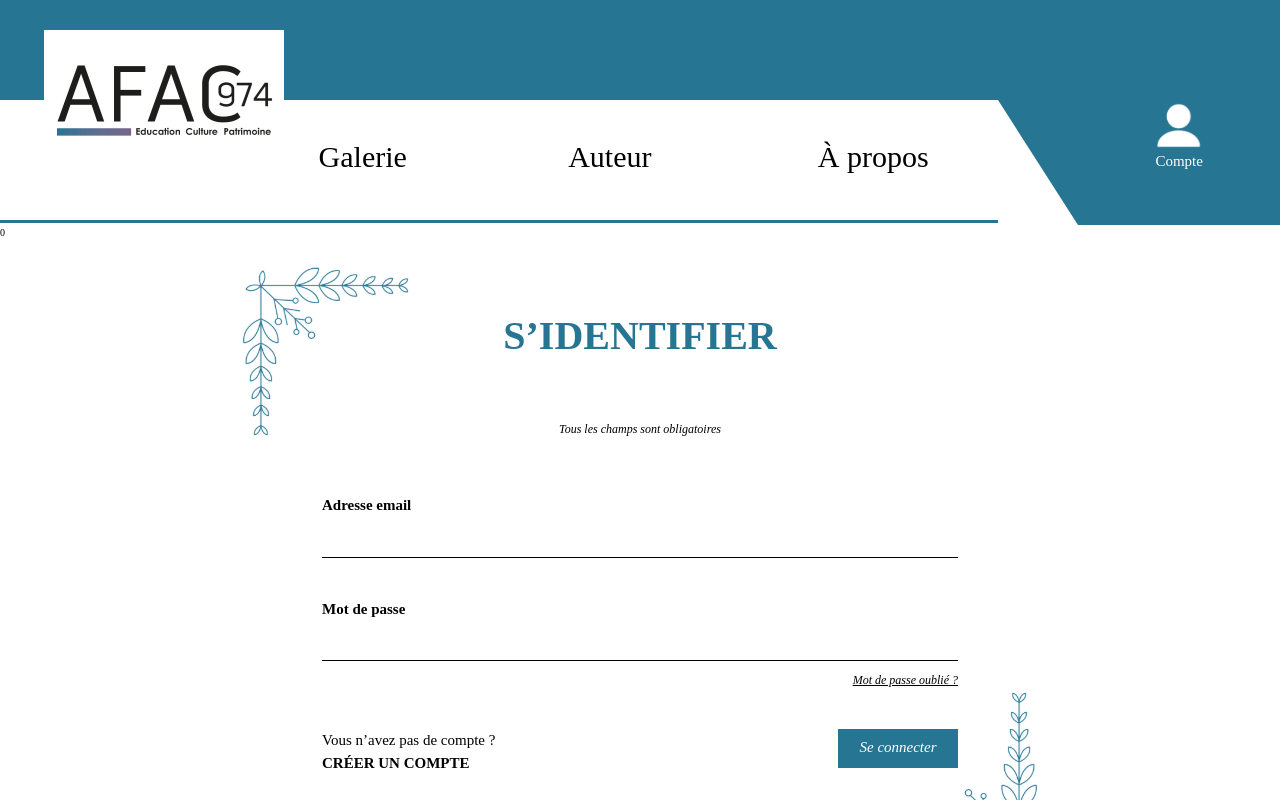
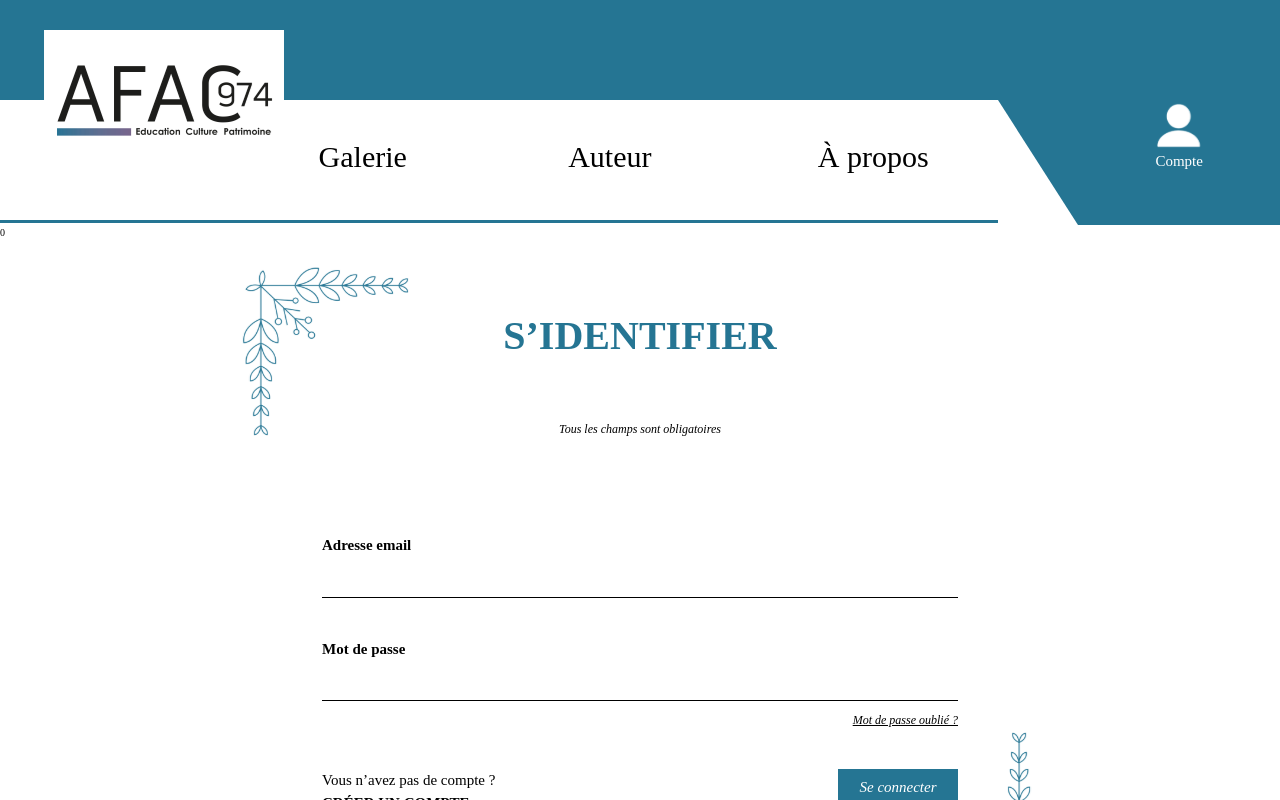
Before and after one commit to WildCodeSchool/2023-02-JS-RemoteFR-DeVMX-P3-Cirque-de-MAVAT, a React (Vite) app in the folder frontend/: page /login in a window 1280 px wide. Shown: the top 800 px of the page. Built offline with nearby package versions, Linux system fonts and the light colour scheme.

Commit message:
scssauthors_form

```diff
--- a/frontend/src/components/AuthorsFormAdd.jsx
+++ b/frontend/src/components/AuthorsFormAdd.jsx
@@ -32,6 +32,9 @@ function AuthorsFormAdd() {
 
   return (
     <div>
+      <section className="account">
+        <h2>Gérer les auteurs</h2>
+        <p className="authortoadd">Ajouter un auteur</p>
         <form onSubmit={handleSubmit} className="register-form">
           <label htmlFor="lastname">Nom :</label>
           <input
@@ -114,6 +117,7 @@ function AuthorsFormAdd() {
             ENREGISTRER
           </button>
         </form>
+      </section>
     </div>
   );
 }
--- /dev/null
+++ b/frontend/src/sass/_accountauthors.scss
@@ -0,0 +1,85 @@
+.authortoadd {
+  font-size: 1.5rem;
+  font-style: italic;
+  text-align: center;
+  margin-bottom: 5.6rem;
+  color: white;
+  background: var(--primary-color);
+  padding: 1rem 1.3rem 1.2rem;
+  border: none;
+  display: flex;
+  flex-direction: column;
+  gap: 1rem;
+  margin-top: 4rem;
+}
+
+.register-form {
+  display: flex;
+  flex-direction: column;
+  margin-top: 4rem;
+
+  label {
+    font-weight: bold;
+    height: 6rem;
+    border-color: black;
+  }
+}
+
+.register-button {
+  font-size: 1.2rem;
+  font-style: italic;
+  text-align: center;
+  margin-bottom: 5.6rem;
+  color: white;
+  background: var(--primary-color);
+  padding: 1rem 1.3rem 1.2rem;
+  border: none;
+}
+
+.register-input {
+  &[type="text"],
+  &[type="date"] {
+    height: 3rem;
+    border-top: none;
+    border-right: none;
+    border-left: none;
+  }
+}
+
+.account {
+  padding: 4.2rem 8.2rem 9rem;
+  margin-block: 2.4rem 3.5rem;
+  position: relative;
+  &::before,
+  &::after {
+    background: url("./assets/login.svg") no-repeat;
+    display: block;
+    width: 175px;
+    height: 177px;
+    position: absolute;
+    z-index: -1;
+    content: "";
+  }
+  &::before {
+    top: 0;
+    left: 0;
+  }
+  &::after {
+    right: 0;
+    bottom: 0;
+    transform: rotate(180deg);
+  }
+  h2 {
+    font-size: 4rem;
+    color: var(--primary-color);
+    text-align: center;
+    text-transform: uppercase;
+    margin-bottom: 1.4rem;
+    + p {
+      font-size: 1.2rem;
+      font-style: italic;
+      text-align: center;
+      margin-bottom: 5.6rem;
+    }
+  }
+}
--- a/frontend/src/styles.scss
+++ b/frontend/src/styles.scss
@@ -26,3 +26,4 @@
 @use "sass/sliderGallery";
 
 @use "sass/embla";
+@use "sass/accountauthors";
```
Lines whose indentation alone changed are shown as unchanged.
